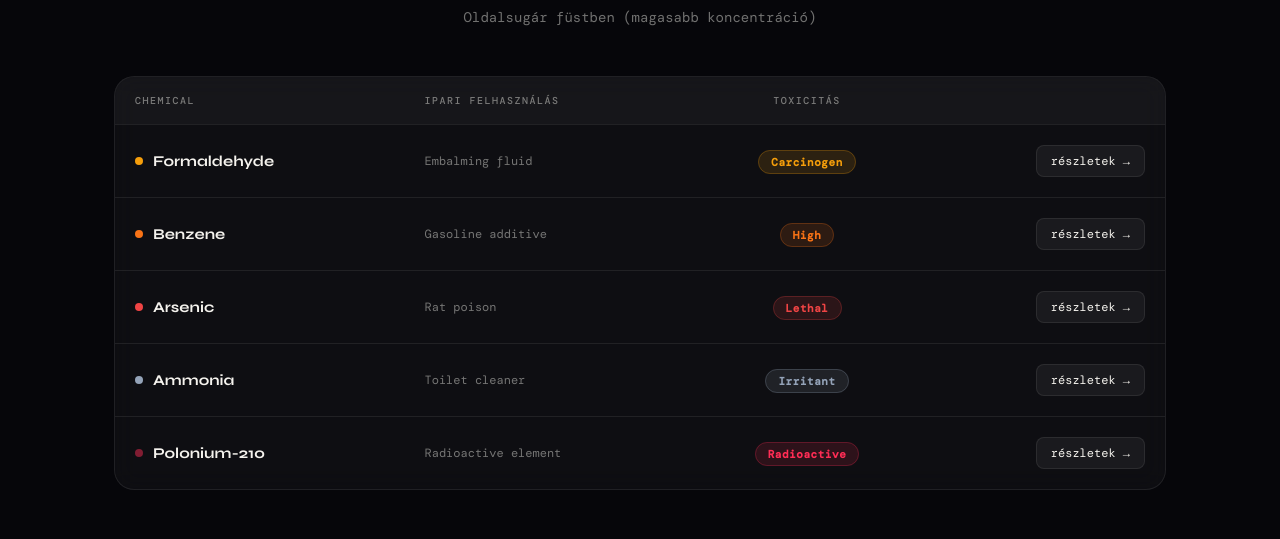
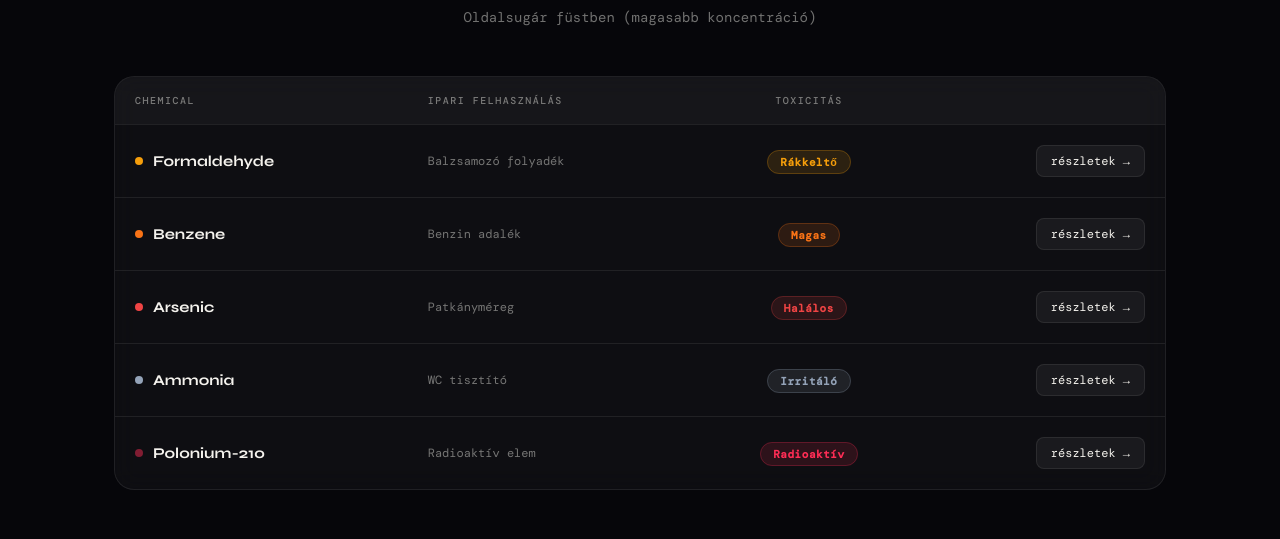
Before and after one commit to donatcs/invisible-inhale, a Next.js app: page / in a window 1280 px wide. Shown: the part 3040-3579 px from the top of the page. Built offline with nearby package versions, Linux system fonts and the light colour scheme; a web font is replaced by a local one.

Commit message:
feat: enhance chemical data structure for multilingual support

```diff
--- a/app/page.tsx
+++ b/app/page.tsx
@@ -252,61 +252,94 @@ const FontLink = () => (
 // ─── Chemical details data ────────────────────────────────────────────────────
 type ChemicalName = keyof typeof CHEMICALS_RAW;
 type ChemicalData = {
-  use: string;
-  toxicity: string;
+  use: { EN: string; HU: string };
+  toxicity: { EN: string; HU: string };
   level: 1 | 2 | 3 | 4 | 5;
-  healthEffects: string;
-  source: string;
+  healthEffects: { EN: string; HU: string };
+  source: { EN: string; HU: string };
   sourceUrl: string;
-  prevention: string;
+  prevention: { EN: string; HU: string };
 };
 
 const CHEMICALS_RAW = {
   Formaldehyde: {
-    use: "Embalming fluid",
-    toxicity: "Carcinogen",
+    use: { EN: "Embalming fluid", HU: "Balzsamozó folyadék" },
+    toxicity: { EN: "Carcinogen", HU: "Rákkeltő" },
     level: 2,
-    healthEffects: "Eye, nose, and throat irritation; increased cancer risk.",
-    source: "CDC",
+    healthEffects: {
+      EN: "Eye, nose, and throat irritation; increased cancer risk.",
+      HU: "Szem-, orr- és torokirritáció; fokozott rákkockázat.",
+    },
+    source: { EN: "CDC", HU: "CDC" },
     sourceUrl: "https://www.cdc.gov/formaldehyde/",
-    prevention: "Avoid exposure, ventilate spaces, use air purifiers.",
+    prevention: {
+      EN: "Avoid exposure, ventilate spaces, use air purifiers.",
+      HU: "Kerülje az expozíciót, szellőztessen, használjon légtisztítót.",
+    },
   },
   Benzene: {
-    use: "Gasoline additive",
-    toxicity: "High",
+    use: { EN: "Gasoline additive", HU: "Benzin adalék" },
+    toxicity: { EN: "High", HU: "Magas" },
     level: 3,
-    healthEffects: "Blood disorders, leukemia, immune system damage.",
-    source: "CDC/NIOSH",
+    healthEffects: {
+      EN: "Blood disorders, leukemia, immune system damage.",
+      HU: "Vérbetegségek, leukémia, immunrendszer károsodása.",
+    },
+    source: { EN: "CDC/NIOSH", HU: "CDC/NIOSH" },
     sourceUrl: "https://www.cdc.gov/niosh/topics/benzene/",
-    prevention: "Avoid smoke, use protective equipment in workplaces.",
+    prevention: {
+      EN: "Avoid smoke, use protective equipment in workplaces.",
+      HU: "Kerülje a füstöt, használjon védőfelszerelést munkahelyeken.",
+    },
   },
   Arsenic: {
-    use: "Rat poison",
-    toxicity: "Lethal",
+    use: { EN: "Rat poison", HU: "Patkányméreg" },
+    toxicity: { EN: "Lethal", HU: "Halálos" },
     level: 4,
-    healthEffects: "Skin lesions, cancer, cardiovascular disease.",
-    source: "WHO",
+    healthEffects: {
+      EN: "Skin lesions, cancer, cardiovascular disease.",
+      HU: "Bőrelváltozások, rák, szív- és érrendszeri betegségek.",
+    },
+    source: { EN: "WHO", HU: "WHO" },
     sourceUrl: "https://www.who.int/news-room/fact-sheets/detail/arsenic",
-    prevention: "Avoid contaminated sources, ensure clean water.",
+    prevention: {
+      EN: "Avoid contaminated sources, ensure clean water.",
+      HU: "Kerülje a szennyezett forrásokat, biztosítson tiszta vizet.",
+    },
   },
   Ammonia: {
-    use: "Toilet cleaner",
-    toxicity: "Irritant",
+    use: { EN: "Toilet cleaner", HU: "WC tisztító" },
+    toxicity: { EN: "Irritant", HU: "Irritáló" },
     level: 1,
-    healthEffects: "Respiratory irritation, coughing, asthma aggravation.",
-    source: "CDC/NIOSH",
+    healthEffects: {
+      EN: "Respiratory irritation, coughing, asthma aggravation.",
+      HU: "Légúti irritáció, köhögés, asztma súlyosbodása.",
+    },
+    source: { EN: "CDC/NIOSH", HU: "CDC/NIOSH" },
     sourceUrl: "https://www.cdc.gov/niosh/topics/ammonia/",
-    prevention: "Ventilate, avoid mixing with bleach, minimize exposure.",
+    prevention: {
+      EN: "Ventilate, avoid mixing with bleach, minimize exposure.",
+      HU: "Szellőztessen, ne keverje hipóval, minimalizálja az expozíciót.",
+    },
   },
   "Polonium-210": {
-    use: "Radioactive element",
-    toxicity: "Radioactive",
+    use: { EN: "Radioactive element", HU: "Radioaktív elem" },
+    toxicity: { EN: "Radioactive", HU: "Radioaktív" },
     level: 5,
-    healthEffects: "Radiation poisoning, lung cancer risk.",
-    source: "American Cancer Society",
+    healthEffects: {
+      EN: "Radiation poisoning, lung cancer risk.",
+      HU: "Sugárfertőzés, tüdőrák kockázata.",
+    },
+    source: {
+      EN: "American Cancer Society",
+      HU: "Amerikai Rákkutató Társaság",
+    },
     sourceUrl:
       "https://www.cancer.org/cancer/risk-prevention/tobacco/secondhand-smoke.html",
-    prevention: "Avoid tobacco smoke, support smoke-free policies.",
+    prevention: {
+      EN: "Avoid tobacco smoke, support smoke-free policies.",
+      HU: "Kerülje a dohányfüstöt, támogassa a füstmentes szabályokat.",
+    },
   },
 } as const;
 
@@ -1288,7 +1321,7 @@ export default function SmokeTracker() {
                           color: "var(--muted)",
                         }}
                       >
-                        {data.use}
+                        {isHU ? data.use.HU : data.use.EN}
                       </td>
                       <td style={{ padding: "20px", textAlign: "center" }}>
                         <span
@@ -1307,7 +1340,7 @@ export default function SmokeTracker() {
                             border: `1px solid ${TOXICITY_COLORS[data.level as keyof typeof TOXICITY_COLORS]}40`,
                           }}
                         >
-                          {data.toxicity}
+                          {isHU ? data.toxicity.HU : data.toxicity.EN}
                         </span>
                       </td>
                       <td style={{ padding: "20px", textAlign: "right" }}>
@@ -1696,7 +1729,7 @@ export default function SmokeTracker() {
                         border: `1px solid ${color}40`,
                       }}
                     >
-                      {chemData.toxicity}
+                      {isHU ? chemData.toxicity.HU : chemData.toxicity.EN}
                     </span>
                   </div>
 
@@ -1732,7 +1765,7 @@ export default function SmokeTracker() {
                           lineHeight: 1.7,
                         }}
                       >
-                        {val}
+                        {isHU ? val.HU : val.EN}
                       </div>
                     </div>
                   ))}
@@ -1755,7 +1788,7 @@ export default function SmokeTracker() {
                       fontSize: 12,
                     }}
                   >
-                    → {chemData.source}
+                    → {isHU ? chemData.source.HU : chemData.source.EN}
                   </a>
                 </div>
               </div>
```
